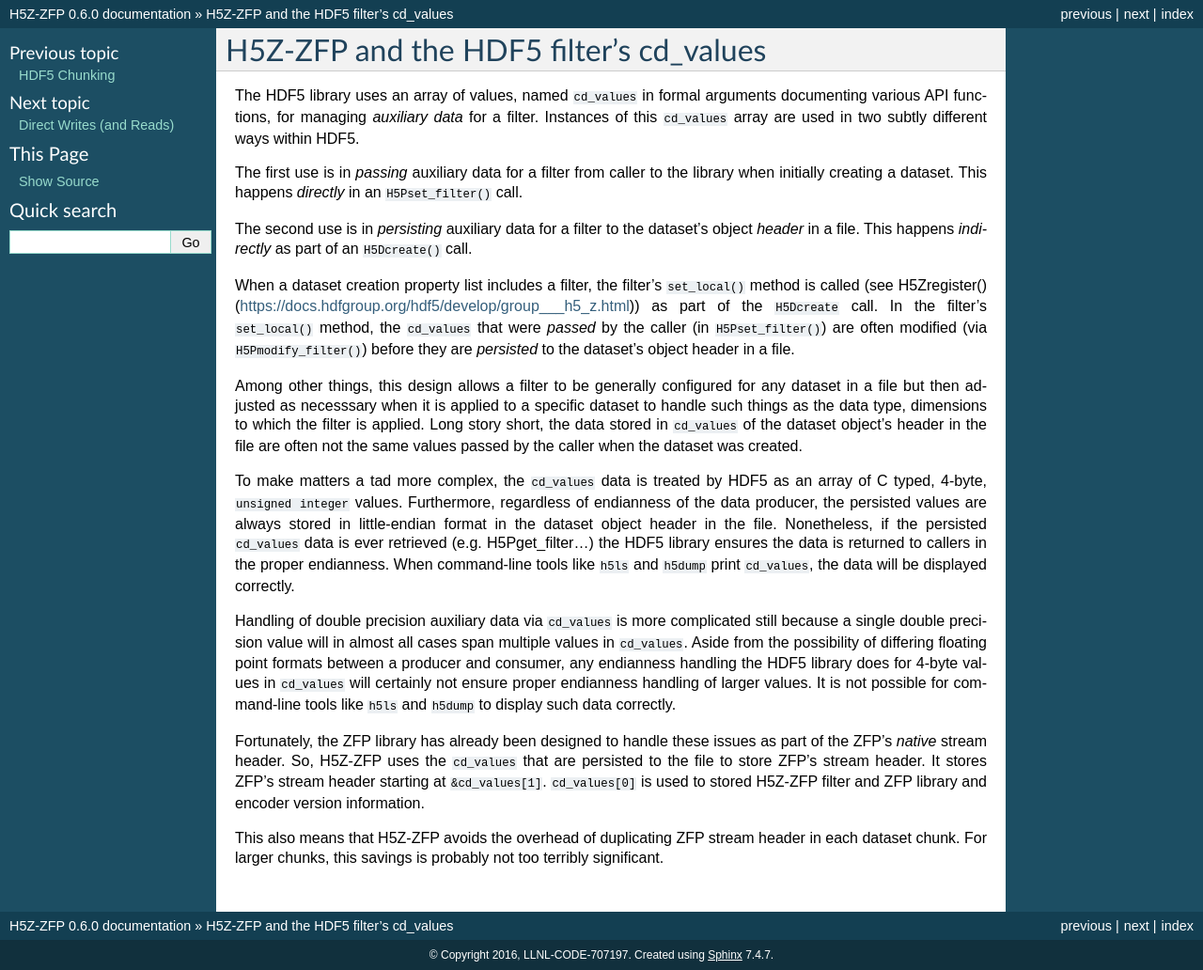
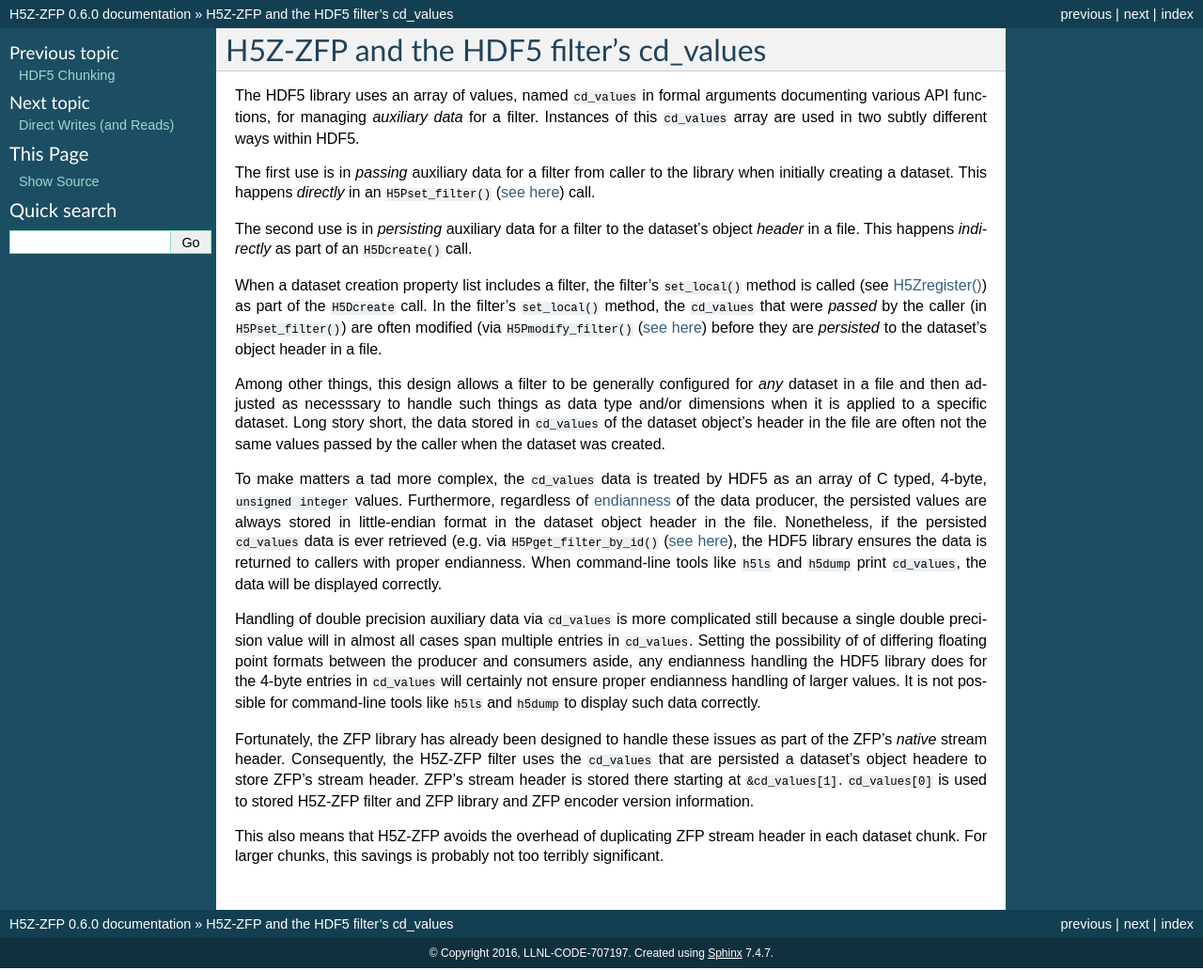
Before and after one commit to LLNL/H5Z-ZFP, a Sphinx documentation site: the page built from docs/cd_vals.rst, in a window 1280 px wide. Shown: the whole page at 94% size. Built offline with Sphinx 7.4.7, drawn with Linux system fonts in a browser that asks for light colours; pages that are not in the unit, such as notebooks, are missing from menus.

Commit message:
add links, fix typos

```diff
--- a/docs/cd_vals.rst
+++ b/docs/cd_vals.rst
@@ -6,30 +6,30 @@
 Instances of this ``cd_values`` array are used in two subtly different ways within HDF5.
 
 The first use is in *passing* auxiliary data for a filter from caller to the library when initially creating a dataset.
-This happens *directly* in an ``H5Pset_filter()`` call.
+This happens *directly* in an ``H5Pset_filter()`` (`see here <https://docs.hdfgroup.org/hdf5/develop/group___o_c_p_l.html#ga191c567ee50b2063979cdef156a768c5>`_) call.
 
 The second use is in *persisting* auxiliary data for a filter to the dataset's object *header* in a file.
 This happens *indirectly* as part of an ``H5Dcreate()`` call.
 
-When a dataset creation property list includes a filter, the filter's ``set_local()`` method is called (see H5Zregister()(https://docs.hdfgroup.org/hdf5/develop/group___h5_z.html)) as part of the ``H5Dcreate`` call.
-In the filter's ``set_local()`` method, the ``cd_values`` that were *passed* by the caller (in ``H5Pset_filter()``) are often modified (via ``H5Pmodify_filter()``) before they are *persisted* to the dataset's object header in a file.
+When a dataset creation property list includes a filter, the filter's ``set_local()`` method is called (see `H5Zregister() <https://docs.hdfgroup.org/hdf5/develop/group___h5_z.html>`_) as part of the ``H5Dcreate`` call.
+In the filter's ``set_local()`` method, the ``cd_values`` that were *passed* by the caller (in ``H5Pset_filter()``) are often modified (via ``H5Pmodify_filter()`` (`see here <https://docs.hdfgroup.org/hdf5/develop/group___o_c_p_l.html#title10>`_) before they are *persisted* to the dataset's object header in a file.
 
-Among other things, this design allows a filter to be generally configured for any dataset in a file but then adjusted as necesssary when it is applied to a specific dataset to handle such things as the data type, dimensions to which the filter is applied.
+Among other things, this design allows a filter to be generally configured for *any* dataset in a file and then adjusted as necesssary to handle such things as data type and/or dimensions when it is applied to a specific dataset.
 Long story short, the data stored in ``cd_values`` of the dataset object's header in the file are often not the same values passed by the caller when the dataset was created.
 
 To make matters a tad more complex, the ``cd_values`` data is treated by HDF5 as an array of C typed, 4-byte, ``unsigned integer`` values.
-Furthermore, regardless of endianness of the data producer, the persisted values are always stored in little-endian format in the dataset object header in the file.
-Nonetheless, if the persisted ``cd_values`` data is ever retrieved (e.g. H5Pget_filter...) the HDF5 library ensures the data is returned to callers in the proper endianness.
+Furthermore, regardless of `endianness <https://en.wikipedia.org/wiki/Endianness>`__ of the data producer, the persisted values are always stored in little-endian format in the dataset object header in the file.
+Nonetheless, if the persisted ``cd_values`` data is ever retrieved (e.g. via ``H5Pget_filter_by_id()`` (`see here <https://docs.hdfgroup.org/hdf5/develop/group___o_c_p_l.html#title7>`_), the HDF5 library ensures the data is returned to callers with proper endianness.
 When command-line tools like ``h5ls`` and ``h5dump`` print ``cd_values``, the data will be displayed correctly.
 
-Handling of double precision auxiliary data via ``cd_values`` is more complicated still because a single double precision value will in almost all cases span multiple values in ``cd_values``.
-Aside from the possibility of differing floating point formats between a producer and consumer, any endianness handling the HDF5 library does for 4-byte values in ``cd_values`` will certainly not ensure proper endianness handling of larger values.
+Handling of double precision auxiliary data via ``cd_values`` is more complicated still because a single double precision value will in almost all cases span multiple entries in ``cd_values``.
+Setting the possibility of of differing floating point formats between the producer and consumers aside, any endianness handling the HDF5 library does for the 4-byte entries in ``cd_values`` will certainly not ensure proper endianness handling of larger values.
 It is not possible for command-line tools like ``h5ls`` and ``h5dump`` to display such data correctly.
 
 Fortunately, the ZFP library has already been designed to handle these issues as part of the ZFP's *native* stream header.
-So, H5Z-ZFP uses the ``cd_values`` that are persisted to the file to store ZFP's stream header.
-It stores ZFP's stream header starting at ``&cd_values[1]``.
-``cd_values[0]`` is used to stored H5Z-ZFP filter and ZFP library and encoder version information.
+Consequently, the H5Z-ZFP filter uses the ``cd_values`` that are persisted a dataset's object headere to store ZFP's stream header.
+ZFP's stream header is stored there starting at ``&cd_values[1]``.
+``cd_values[0]`` is used to stored H5Z-ZFP filter and ZFP library and ZFP encoder version information.
 
 This also means that H5Z-ZFP avoids the overhead of duplicating ZFP stream header in each dataset chunk.
 For larger chunks, this savings is probably not too terribly significant.
```
